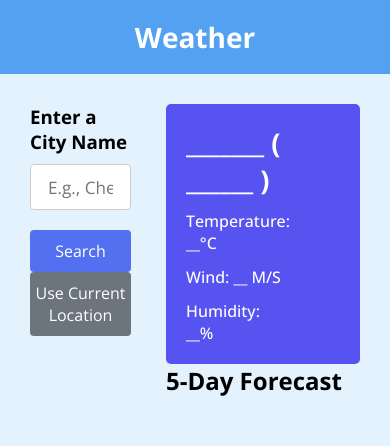
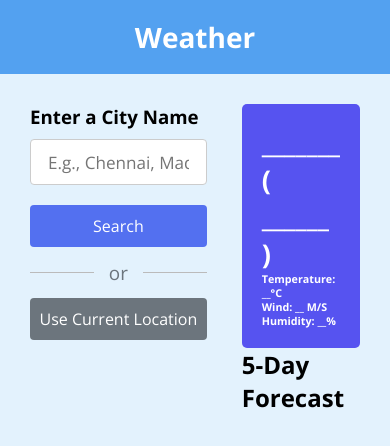
Before and after one commit to Hirishikesavan/WEATHER_API, a plain HTML site: page index.html in a window 390 px wide. Drawn offline with nearby package versions, Linux system fonts and the light colour scheme.

Commit message:
Update style.css

```diff
--- a/style.css
+++ b/style.css
@@ -32,12 +32,34 @@ h1 {
 .weather-input input {
     height: 46px;
     width: 100%;
-  outline: none;
     font-size: 1.07rem;
     padding: 0 17px;
     margin: 10px 0 20px 0;
     border-radius: 4px;
     border: 1px solid #ccc;
+    outline: none;
+}
+
+.weather-input input:focus {
+    border: 2px solid #5372F0;
+}
+
+.weather-input .separator {
+    height: 1px;
+    width: 100%;
+    margin: 25px 0;
+    background: #BBBBBB;
+    display: flex;
+    align-items: center;
+    justify-content: center;
+}
+
+.weather-input .separator::before {
+    content: "or";
+    color: #6C757D;
+    font-size: 1.18rem;
+    padding: 0 15px;
+    background: #E3F2FD;
 }
 
 .weather-input button {
@@ -72,44 +94,32 @@ h1 {
     color: #fff;
     background: #5653f0;
     border-radius: 5px;
-  padding: 20px 70px 20px 20px;
+    padding: 20px;
     display: flex;
     justify-content: space-between;
 }
 
 .current-weather h2 {
-  font-weight: 700;
     font-size: 1.7rem;
-}
-
-.weather-data h6 {
-  margin-top: 12px;
-  font-size: 1rem;
-  font-weight: 500;
 }
 
 .weather-cards {
     display: flex;
     gap: 20px;
+    flex-wrap: wrap;
 }
 
 .weather-cards .card {
     color: #fff;
-  padding: 18px 16px;
-  list-style: none;
+    padding: 18px;
     background: #6C757D;
     border-radius: 5px;
+    text-align: center;
     width: calc(100% / 5);
 }
 
 .weather-cards .card img {
     max-width: 70px;
-}
-
-@media (max-width: 750px) {
-  .weather-cards .card {
-    width: 100%;
-  }
 }
 
 .loading-spinner {
@@ -124,6 +134,11 @@ h1 {
 }
 
 @keyframes spin {
-  0% { transform: rotate(0deg); }
-  100% { transform: rotate(360deg); }
+    0% {
+        transform: rotate(0deg);
     }
+
+    100% {
+        transform: rotate(360deg);
+    }
+}
```
Lines whose indentation alone changed are shown as unchanged.
